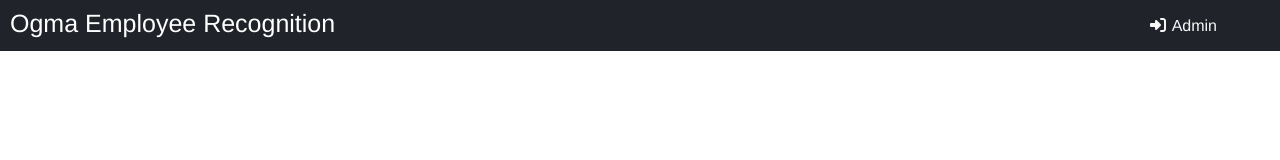
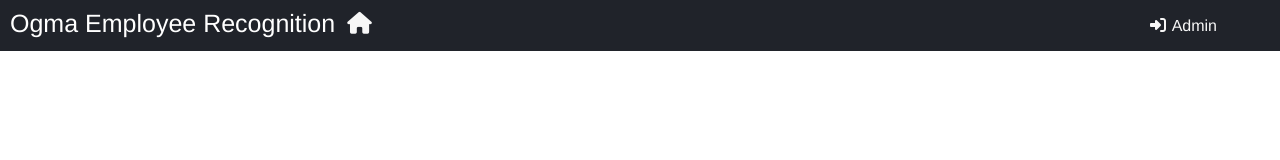
Before and after one commit to amac714/Employee_Recognition_Web_Portal, a React (Create React App) app in the folder client/: page / in a window 1280 px wide. Shown: the top 160 px of the page. Built offline with nearby package versions, Linux system fonts and the light colour scheme.

Commit message:
added home icon with link to homepage

```diff
--- a/client/public/index.html
+++ b/client/public/index.html
@@ -2,7 +2,7 @@
 <html lang="en">
   <head>
     <meta charset="utf-8" />
-    <link rel="shortcut icon" type="image/png" href="/images/favicon.ico" />
+    <link rel="shortcut icon" href="http://www.iconj.com/ico/7/5/75elxka5eo.ico" type="image/x-icon" />
     <meta
       name="viewport"
       content="width=device-width, initial-scale=1, shrink-to-fit=no"
--- a/client/src/App.js
+++ b/client/src/App.js
@@ -18,9 +18,6 @@ import EditUser from './components/editUser';
 import './styles/styles.scss';
 import ResetPassword from './components/resetPassword';
 
-// import { Provider } from "react-redux"
-
-// const userDataStore = createStore(allReducers);
 
 export const history = createHistory();
 
--- a/client/src/components/header.js
+++ b/client/src/components/header.js
@@ -3,13 +3,7 @@
  */
 
 import React, { Component } from 'react';
-import {
-  Nav,
-  NavItem,
-  Navbar,
-  NavbarBrand,
-  NavLink,
-} from 'reactstrap';
+import { Nav, NavItem, Navbar, NavbarBrand, NavLink } from 'reactstrap';
 import { Link, withRouter } from 'react-router-dom';
 
 class Header extends Component {
@@ -29,7 +23,9 @@ class Header extends Component {
         <Nav className="ml-auto" navbar>
           <NavItem>
             <NavLink tag={Link} to="/admin">
-              <span className="header--link"><i className="fas fa-sign-in-alt fa-fw"></i> Admin</span>
+              <span className="header--link">
+                <i className="fas fa-sign-in-alt fa-fw" /> Admin
+              </span>
             </NavLink>
           </NavItem>
         </Nav>
@@ -65,13 +61,17 @@ class Header extends Component {
         </Nav>
       );
     else if (path === '/admin')
-      item = (<Nav className="ml-auto" navbar>
+      item = (
+        <Nav className="ml-auto" navbar>
           <NavItem>
             <NavLink tag={Link} to="/userLogin">
-            <span className="header--link"><i className="fas fa-sign-in-alt fa-fw"></i> User</span>
+              <span className="header--link">
+                <i className="fas fa-sign-in-alt fa-fw" /> User
+              </span>
             </NavLink>
           </NavItem>
-      </Nav>);
+        </Nav>
+      );
     else if (
       path === '/userHomePage' ||
       path === '/updateUserInfo' ||
@@ -92,7 +92,17 @@ class Header extends Component {
       <div className="header">
         <Navbar expand="md">
           <NavbarBrand>
-              <h1 className="header__title">Ogma Employee Recognition</h1>
+            <h1 className="header__title">
+              Ogma Employee Recognition
+              {/* display home icon only for certain path names */}
+              {path === '/' || path === '/admin' || path === '/userLogin' || path === '/resetPassword' ? (
+                <Link to="/">
+                  <i className="fas fa-home fa-sm header--link home-icon" />
+                </Link>
+              ) : (
+                ''
+              )}
+            </h1>
           </NavbarBrand>
           {item}
         </Navbar>
--- a/client/src/components/sideViewComponents/reports.js
+++ b/client/src/components/sideViewComponents/reports.js
@@ -1,3 +1,7 @@
+/*
+* Description: Admin reports component. Displays multiple different reports
+* */
+
 import React, { Component } from 'react';
 import { Bar } from 'react-chartjs-2';
 import { Form, FormGroup, Label, Input } from 'reactstrap';
--- a/client/src/styles/components/_header.scss
+++ b/client/src/styles/components/_header.scss
@@ -8,10 +8,13 @@
   h1 {
     margin: 0;
   }
-  //padding-left: $xl-size;
 }
 
 .header--link {
   color: $off-white;
   padding-right: $xl-size;
 }
+
+.home-icon {
+  margin-left: $s-size;
+}
```
Also changed, not shown: 24 other files (tests, documents, lock files or other folders). Lines whose indentation alone changed are shown as unchanged.
